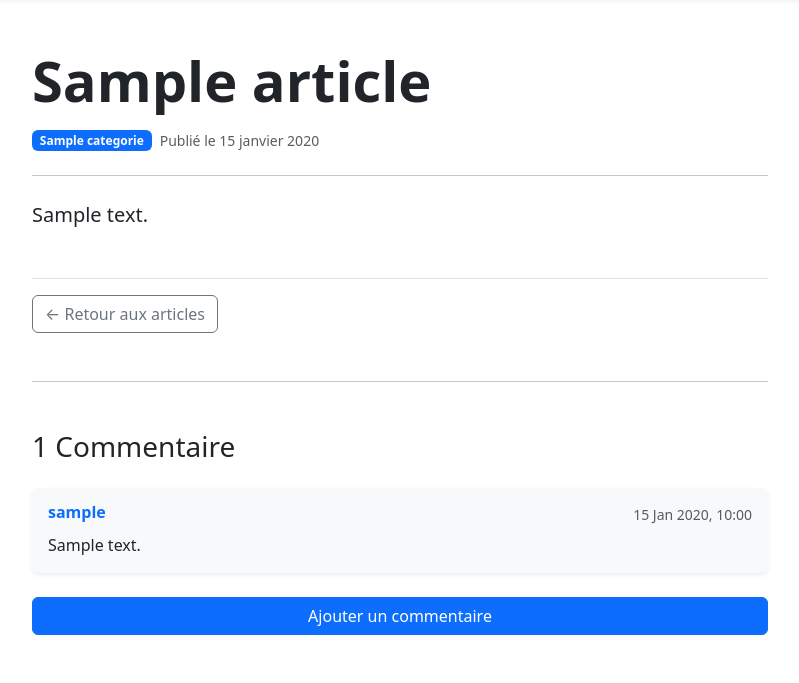
After one commit to Araame/JOJ-News, a Django app: page /news/article/1/ in a window 1280 px wide. The commit adds this page. Shown: the part 583-1266 px from the top of the page, without its empty margins (240-1039 px from the left). Run offline with Django 5.2, Linux system fonts and the light colour scheme; tables that the repository leaves empty hold one stand-in row (values such as "Sample post").

Commit message:
List et detail article done

```diff
--- a/joj_news_project/settings.py
+++ b/joj_news_project/settings.py
@@ -125,7 +125,8 @@ USE_TZ = True
 STATIC_URL = 'static/'
 
 
-
-
 LOGIN_REDIRECT_URL = 'accueil'
 LOGOUT_REDIRECT_URL = 'login'
+
+MEDIA_ROOT = os.path.join(BASE_DIR, 'media')
+MEDIA_URL = '/media/'
--- a/joj_news_project/urls.py
+++ b/joj_news_project/urls.py
@@ -16,6 +16,8 @@ Including another URLconf
 """
 from django.contrib import admin
 from django.urls import path, include
+from django.conf import settings
+from django.conf.urls.static import static
 
 
 urlpatterns = [
@@ -23,3 +25,6 @@ urlpatterns = [
     path('news/', include('news.urls')),
     path('comptes/', include('django.contrib.auth.urls'))
 ]
+
+if settings.DEBUG:
+    urlpatterns += static(settings.MEDIA_URL, document_root=settings.MEDIA_ROOT)
--- a/news/models.py
+++ b/news/models.py
@@ -5,20 +5,32 @@ from django.contrib.auth.models import User
 # Create your models here.
 class Categorie(models.Model):
     nom = models.CharField(max_length=50)
+    def __str__(self):
+        return self.nom
+
 
 class Commentaire(models.Model):
     contenu = models.TextField()
     date_creation = models.DateTimeField(auto_now=True)
     derniere_maj = models.DateTimeField(auto_now=True)
     commentateur = models.ForeignKey(User, on_delete=models.CASCADE)
-    commentaires = models.ForeignKey("Article", on_delete=models.CASCADE)
+    article = models.ForeignKey("Article", on_delete=models.CASCADE, related_name="commentaires", null=True, blank=True)
 
+
+    def __str__(self):
+        return self.contenu
 
 class Article(models.Model):
     titre = models.CharField(max_length=150)
     contenu = models.TextField()
     date_creation = models.DateTimeField(auto_now=True)
     derniere_maj = models.DateTimeField(auto_now=True)
-    banniere = models.ImageField(blank=True)
+    banniere = models.ImageField(upload_to='images/')
     categories = models.ManyToManyField(Categorie)
     createur = models.ForeignKey(User, on_delete=models.CASCADE)
+
+    class Meta:
+        ordering = ['-date_creation']
+
+    def __str__(self):
+        return self.titre
--- /dev/null
+++ b/news/templates/detail.html
@@ -0,0 +1,76 @@
+{% extends 'base.html' %}
+
+
+{% block content %}
+<div class="container mt-4">
+    <div class="row mb-5">
+        <div class="col-12">
+            <div class="ratio ratio-21x9"> <img src="{{ article.banniere.url }}"
+                     class="img-fluid rounded shadow-sm object-fit-cover"
+                     alt="{{ article.titre }}"
+                     style="object-fit: cover;">
+            </div>
+        </div>
+    </div>
+
+    <div class="row justify-content-center">
+        <div class="col-12 col-md-10 col-lg-8">
+            <article>
+                <h1 class="display-4 fw-bold mb-3">{{ article.titre }}</h1>
+
+                <div class="d-flex gap-2 mb-4">
+                    {% for cat in article.categories.all %}
+                        <span class="badge bg-primary">{{ cat.nom }}</span>
+                    {% endfor %}
+                    <small class="text-muted">Publié le {{ article.date_creation|date:"d F Y" }}</small>
+                </div>
+
+                <hr class="my-4">
+
+                <div class="lead lh-base" style="text-align: justify;">
+                    {{ article.contenu|linebreaks }}
+                </div>
+            </article>
+
+            <div class="mt-5 pt-3 border-top">
+                <a href="{% url 'liste_articles' %}" class="btn btn-outline-secondary">
+                    ← Retour aux articles
+                </a>
+            </div>
+            <hr class="my-5">
+
+            <section class="comments-section mb-5">
+                <h3 class="mb-4">
+                    {{ article.commentaires.count }} Commentaire
+                </h3>
+
+                {% for commentaire in article.commentaires.all %}
+                    <div class="card border-0 shadow-sm mb-3 bg-light">
+                        <div class="card-body">
+                            <div class="d-flex justify-content-between align-items-center mb-2">
+                                <h6 class="card-subtitle fw-bold text-primary">
+                                    {{ commentaire.commentateur.username }}
+                                </h6>
+                                <small class="text-muted">
+                                    {{ commentaire.date_creation|date:"d M Y, H:i" }}
+                                </small>
+                            </div>
+                            <p class="card-text text-dark">
+                                {{ commentaire.contenu }}
+                            </p>
+                        </div>
+                    </div>
+                {% empty %}
+                    <div class="alert alert-info text-center py-4">
+                        <p class="mb-0">Aucun commentaire pour le moment !</p>
+                    </div>
+                {% endfor %}
+
+                <div class="d-grid gap-2 mt-4">
+                    <a href="#" class="btn btn-primary">Ajouter un commentaire</a>
+                </div>
+            </section>
+        </div>
+    </div>
+</div>
+{% endblock %}
--- a/news/urls.py
+++ b/news/urls.py
@@ -1,10 +1,21 @@
 from django.urls import path
 from django.contrib.auth import views as auth_views
 from . import views
+from django.urls import path
+from .views import ListArticleView, DetailArticleView
+from django.conf import settings
+from django.conf.urls.static import static
+
 
 urlpatterns = [
     path('login/', auth_views.LoginView.as_view(), name='login'),
     path('logout/', auth_views.LogoutView.as_view(), name='logout'),
     path('inscription/', views.inscription, name ='inscription'),
     path('accueil/', views.accueil, name='accueil'),
+    path('articles/', ListArticleView.as_view(), name='liste_articles'),
+    path('article/<int:pk>/', DetailArticleView.as_view(), name='detail'),
+
 ]
+
+if settings.DEBUG:
+    urlpatterns += static(settings.MEDIA_URL, document_root=settings.MEDIA_ROOT)
--- a/news/views.py
+++ b/news/views.py
@@ -1,15 +1,14 @@
 from django.shortcuts import render
 from django.shortcuts import render, redirect
 from .forms import RegistrationForm
+from django.views.generic import ListView, DetailView
+from .models import Article
+
 
 
 # Create your views here.
 def accueil(request):
     return render(request, "accueil.html", context = {})
-
-
-
-
 
 def inscription(request):
     if request.method == 'POST':
@@ -21,3 +20,18 @@ def inscription(request):
         form = RegistrationForm()
 
     return render(request, 'registration/inscription.html', {'form': form})
+
+
+class ListArticleView(ListView):
+    model = Article
+    template_name = 'blog.html'
+    context_object_name = 'articles'
+    paginate_by = 5
+
+    def get_queryset(self):
+        return Article.objects.prefetch_related('commentaires').all()
+
+class DetailArticleView(DetailView):
+    model = Article
+    template_name = 'detail.html'
+    context_object_name = 'article'
--- a/templates/base.html
+++ b/templates/base.html
@@ -20,7 +20,7 @@
           <a class="nav-link active" aria-current="page" href="{% url 'accueil' %}">Accueil</a>
         </li>
         <li class="nav-item">
-          <a class="nav-link" href="#">Blog</a>
+          <a class="nav-link" href="{% url 'liste_articles' %}"">Blog</a>
         </li>
         <li class="nav-item">
           <a class="nav-link" href="#">Contact</a>
```
Also changed, not shown: news/templates/blog.html (added, +26 -0 lines), media/images/josetalou.png (added), media/images/josetalou_tDN2eIy.png (added), media/images/zeodechet.png (added), news/migrations/0002_alter_article_banniere.py (added), news/migrations/0003_alter_article_options_and_more.py (added), news/templates/contact.html (added).
